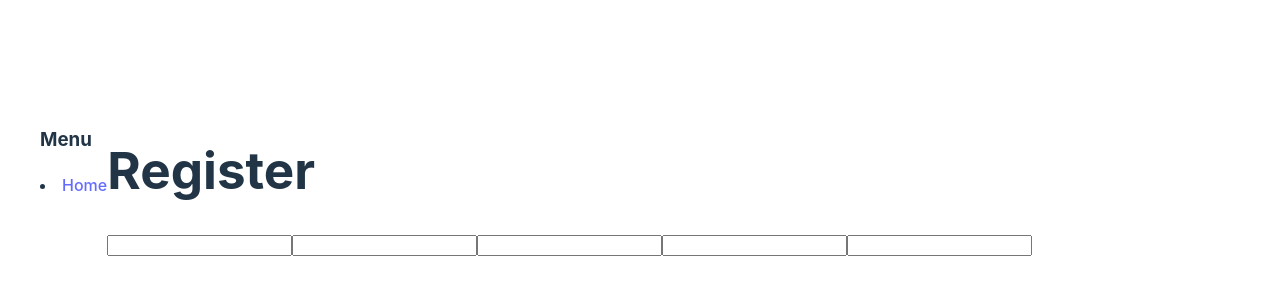
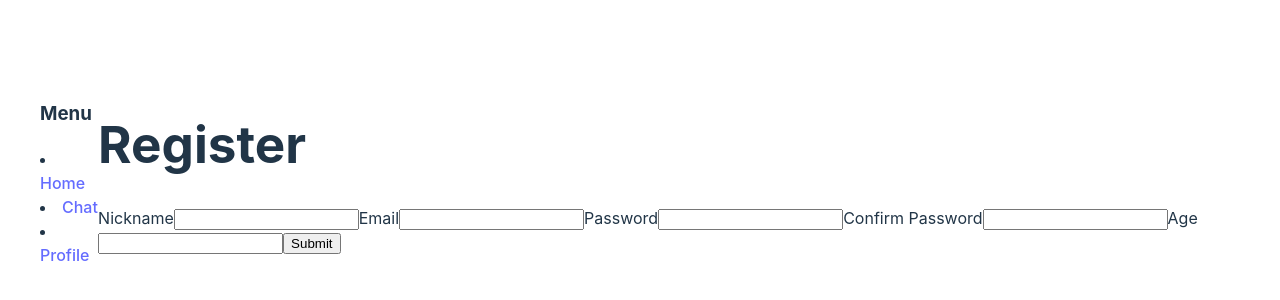
Before and after one commit to tgnlex/react-chat-app, a React (Vite) app: page /register in a window 1280 px wide. Shown: the part 218-518 px from the top of the page. Built offline with nearby package versions, Linux system fonts and the light colour scheme.

Commit message:
profile page

```diff
--- a/src/app/Register.tsx
+++ b/src/app/Register.tsx
@@ -5,16 +5,17 @@ function Register() {
     <main>
       <h1>Register</h1>
       <form>
-        <label htmlFor=""></label>
+        <label htmlFor="">Nickname</label>
         <input name='nick' id="nickname" type="text" />
-        <label htmlFor=""></label>
+        <label htmlFor="">Email</label>
         <input name='email' id='email'   type="email" />
-        <label htmlFor=""></label>
+        <label htmlFor="">Password</label>
+        <input name='pass1' id="password" type="password" />
+        <label htmlFor="">Confirm Password</label>
+        <input name='pass2' id='password2' type="password" />
+        <label htmlFor="">Age</label>
         <input name='age' id='age' type='number'/>
-        <label htmlFor=""></label>
-        <input name='pass1' id="password" type="password" />
-        <label htmlFor=""></label>
-        <input name='pass2' id='password2' type="password" />
+        <input type='submit' />
       </form>
     </main>
     </Layout>
--- a/src/app/components/Layout.tsx
+++ b/src/app/components/Layout.tsx
@@ -1,8 +1,7 @@
 import type {PropsWithChildren } from "react";
-import {Sidebar} from './sidebar.tsx';
-import { Row } from "./ui/row.tsx";
+import {Sidebar} from './Sidebar.tsx';
+import { Row } from "./ui/Row.tsx";
 import {routes} from '../../routes.ts';
-// JSX
 const Layout = (props: PropsWithChildren) => {
   return (
     <>
--- a/src/router.tsx
+++ b/src/router.tsx
@@ -6,6 +6,7 @@ import {Register} from './app/Register';
 const router = createBrowserRouter([
   { path: "/", element: <Home />, },
   { path: '/chat', element: <Chat />},
+  { path: "/profile", element: <Home />, },
   { path: "/register", element: <Register />},
 ]);
 
--- a/src/routes.ts
+++ b/src/routes.ts
@@ -1,9 +1,10 @@
 import type {Route} from './types/route';
 
 const routes: Route[] = [
-  {id: 1, url: "/", name: "Home"}
-];
-
+  {id: 1, url: "/", name: "Home"},
+  {id: 2, url: "/chat", name: "Chat"},
+  {id: 3, url: "/profile", name: 'Profile'}
+]
 
 export {routes};
 export type {Route};
```
Also changed, not shown: src/app/Profile.tsx (added, +12 -0 lines), src/app/components/Header.tsx (+11 -0 lines), 1 other file (tests, documents, lock files or other folders).
